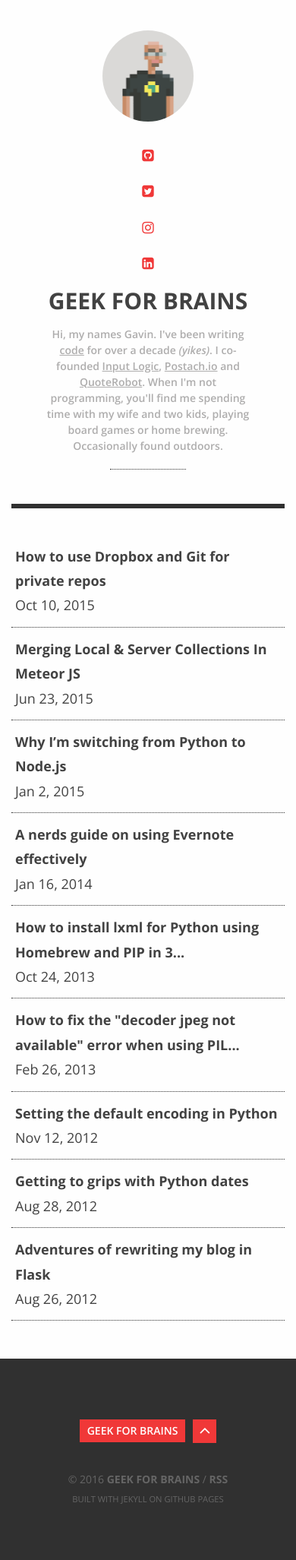
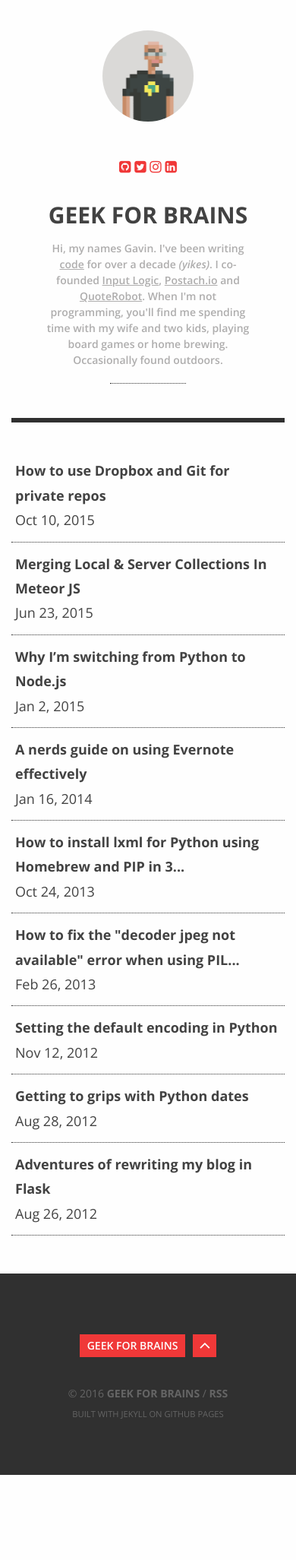
Before and after one commit to geekforbrains/geekforbrains.github.io, a Jekyll site: the page built from index.html, in a window 390 px wide. Shown: the whole page at 76% size. Built offline with Jekyll 4.4.1, drawn with Linux system fonts in a browser that asks for light colours; nearby versions of some CDN libraries; after the commit the page ends 1941 px from its top, so only the background shows below that.

Commit message:
Social icon break fix on mobile.

```diff
--- a/_includes/head.html
+++ b/_includes/head.html
@@ -21,7 +21,11 @@
   <link rel="alternate" type="application/rss+xml" title="{{ site.title }}" href="{{ "/feed.xml" | prepend: site.baseurl | prepend: site.url }}">
 
   <style>
+    .site-nav {
+      white-space: nowrap;
+    }
     .site-nav-item {
+      display: inline-block;
       font-size: 1.0em;
     }
     .site-bio {
```
